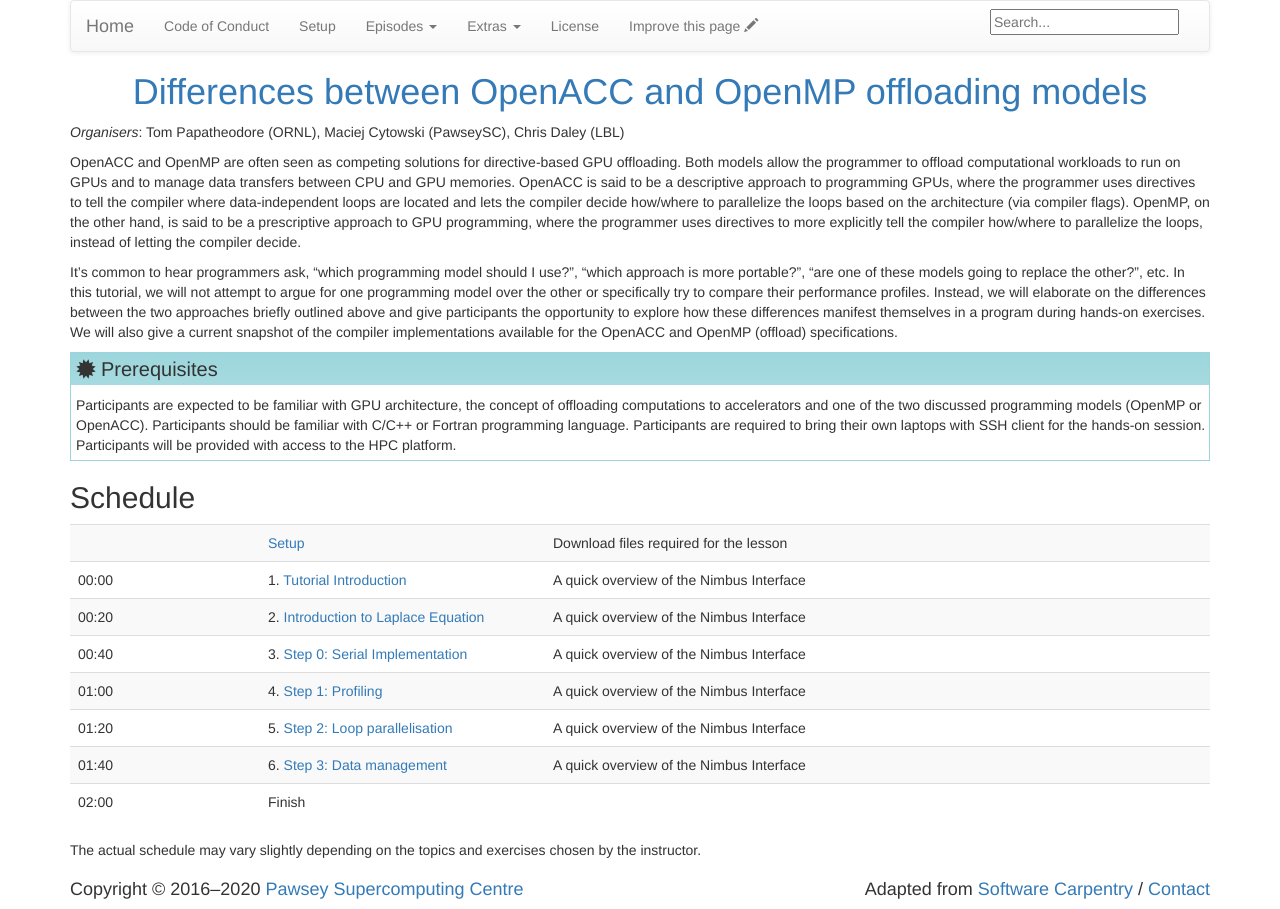
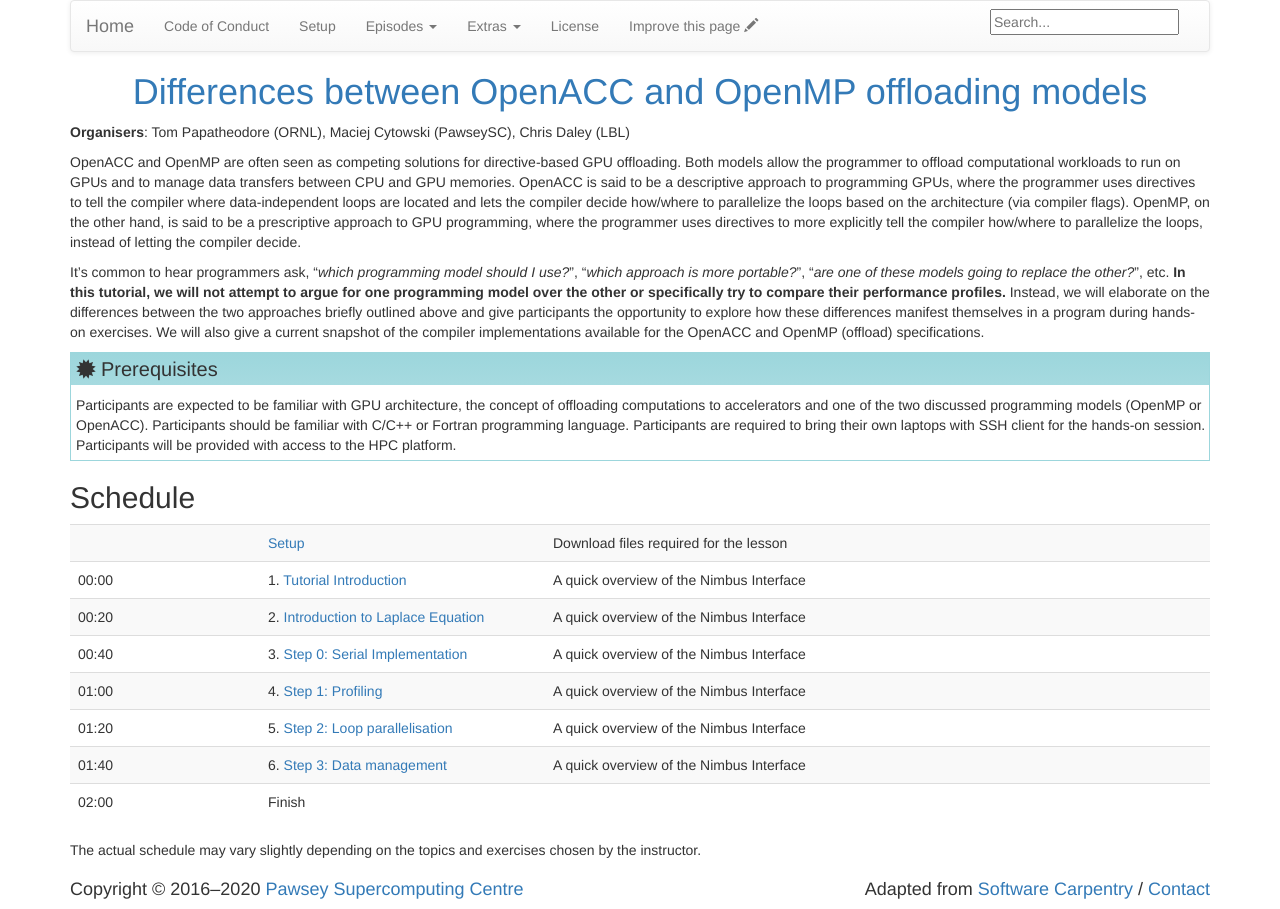
Before and after one commit to mcytowski/Laplace-GPU-Offload, a Jekyll site: the page built from index.md, in a window 1280 px wide. Built offline with Jekyll 4.4.1, drawn with Linux system fonts in a browser that asks for light colours.

Commit message:
changing intro

```diff
--- a/index.md
+++ b/index.md
@@ -3,11 +3,11 @@
 root: .
 permalink: index.html  # Is the only page that don't follow the partner /:path/index.html
 ---
-*Organisers*: Tom Papatheodore (ORNL), Maciej Cytowski (PawseySC), Chris Daley (LBL)
+**Organisers**: Tom Papatheodore (ORNL), Maciej Cytowski (PawseySC), Chris Daley (LBL)
 
 OpenACC and OpenMP are often seen as competing solutions for directive-based GPU offloading. Both models allow the programmer to offload computational workloads to run on GPUs and to manage data transfers between CPU and GPU memories. OpenACC is said to be a descriptive approach to programming GPUs, where the programmer uses directives to tell the compiler where data-independent loops are located and lets the compiler decide how/where to parallelize the loops based on the architecture (via compiler flags). OpenMP, on the other hand, is said to be a prescriptive approach to GPU programming, where the programmer uses directives to more explicitly tell the compiler how/where to parallelize the loops, instead of letting the compiler decide.
 
-It’s common to hear programmers ask, “which programming model should I use?”, “which approach is more portable?”, “are one of these models going to replace the other?”, etc. In this tutorial, we will not attempt to argue for one programming model over the other or specifically try to compare their performance profiles. Instead, we will elaborate on the differences between the two approaches briefly outlined above and give participants the opportunity to explore how these differences manifest themselves in a program during hands-on exercises. We will also give a current snapshot of the compiler implementations available for the OpenACC and OpenMP (offload) specifications.
+It’s common to hear programmers ask, “*which programming model should I use?*”, “*which approach is more portable?*”, “*are one of these models going to replace the other?*”, etc. **In this tutorial, we will not attempt to argue for one programming model over the other or specifically try to compare their performance profiles.** Instead, we will elaborate on the differences between the two approaches briefly outlined above and give participants the opportunity to explore how these differences manifest themselves in a program during hands-on exercises. We will also give a current snapshot of the compiler implementations available for the OpenACC and OpenMP (offload) specifications.
 
 > ## Prerequisites
 >
```
